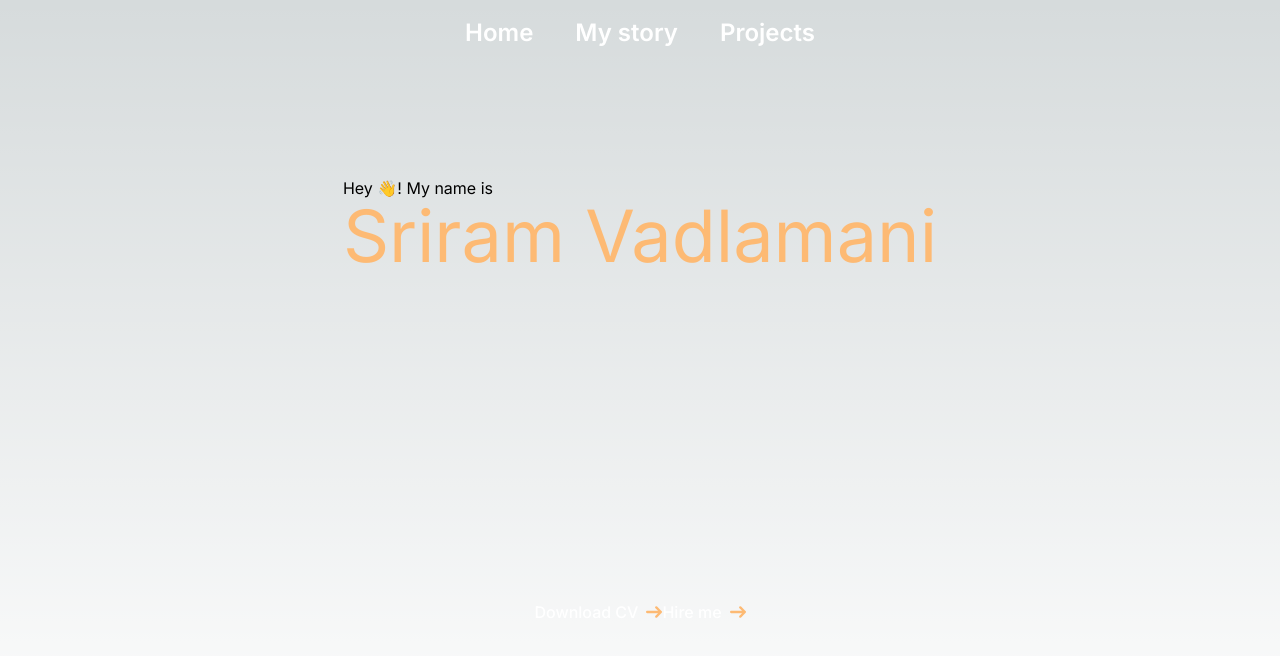
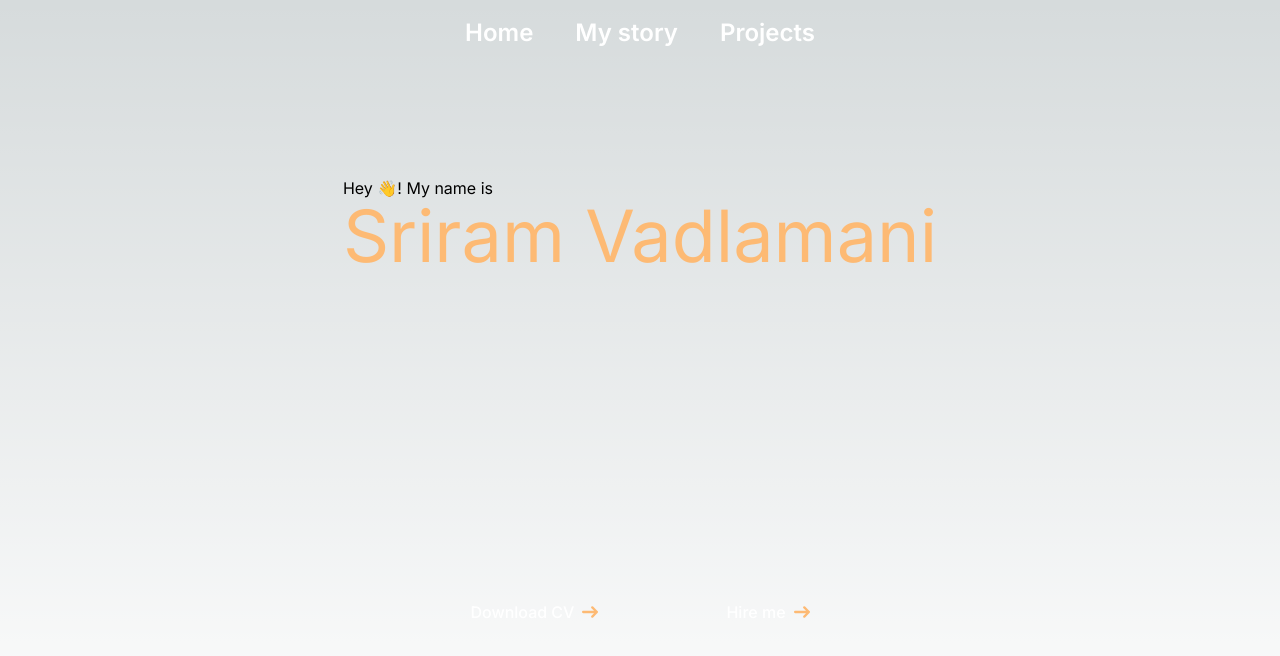
Before and after one commit to softmaxer/portfolio, a Next.js app: page / in a window 1280 px wide. Shown: the top 656 px of the page. Built offline with nearby package versions, Linux system fonts and the light colour scheme.

Commit message:
Add gap between main action buttons

```diff
--- a/app/page.tsx
+++ b/app/page.tsx
@@ -11,7 +11,7 @@
           Sriram Vadlamani
         </p>
       </div>
-      <div className="flex flex-row  items-center justify-evenly">
+      <div className="flex flex-row  gap-32 items-center justify-evenly">
         <ProfileButton action="Download CV" path="/cv.pdf" />
         <ProfileButton
           action="Hire me"
```
